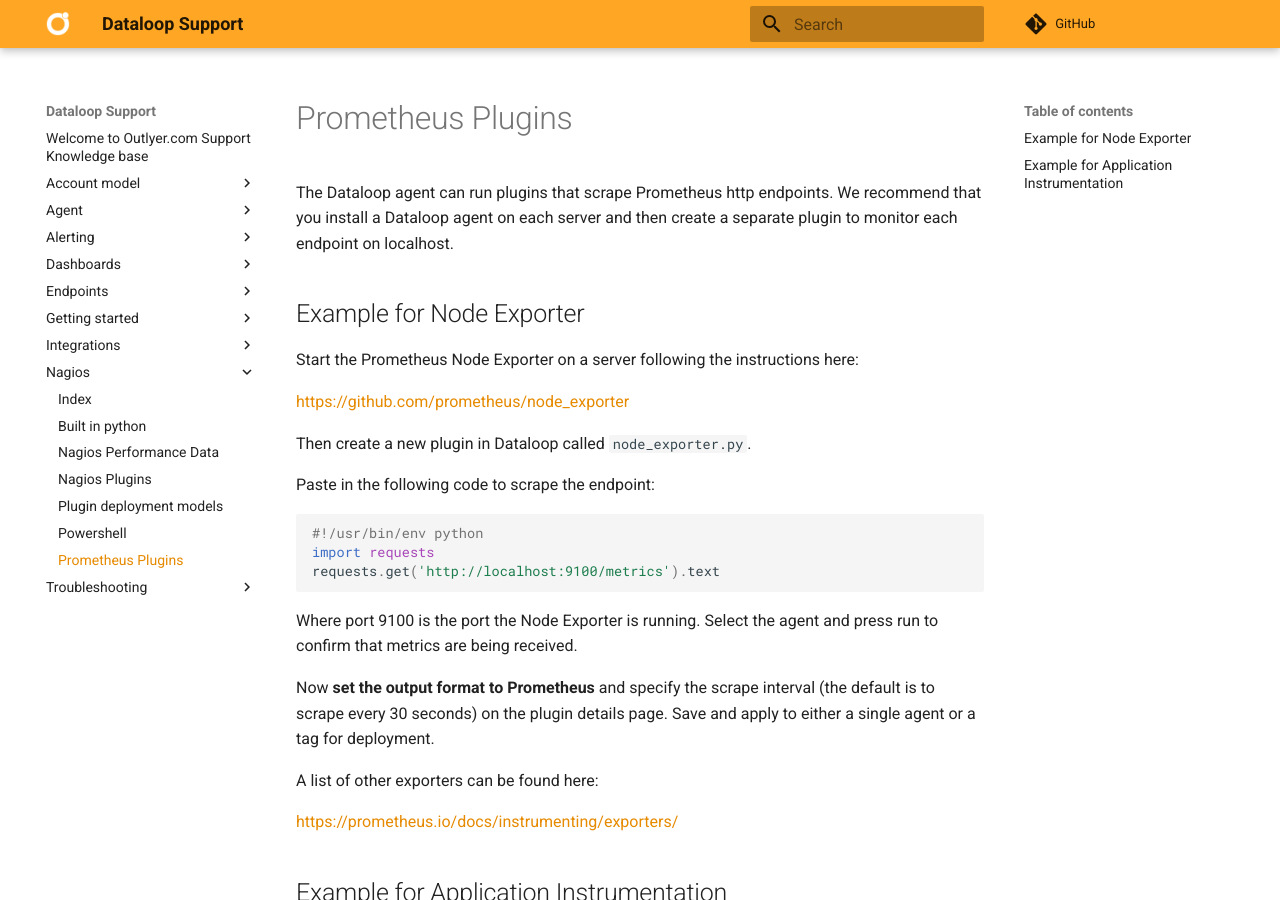
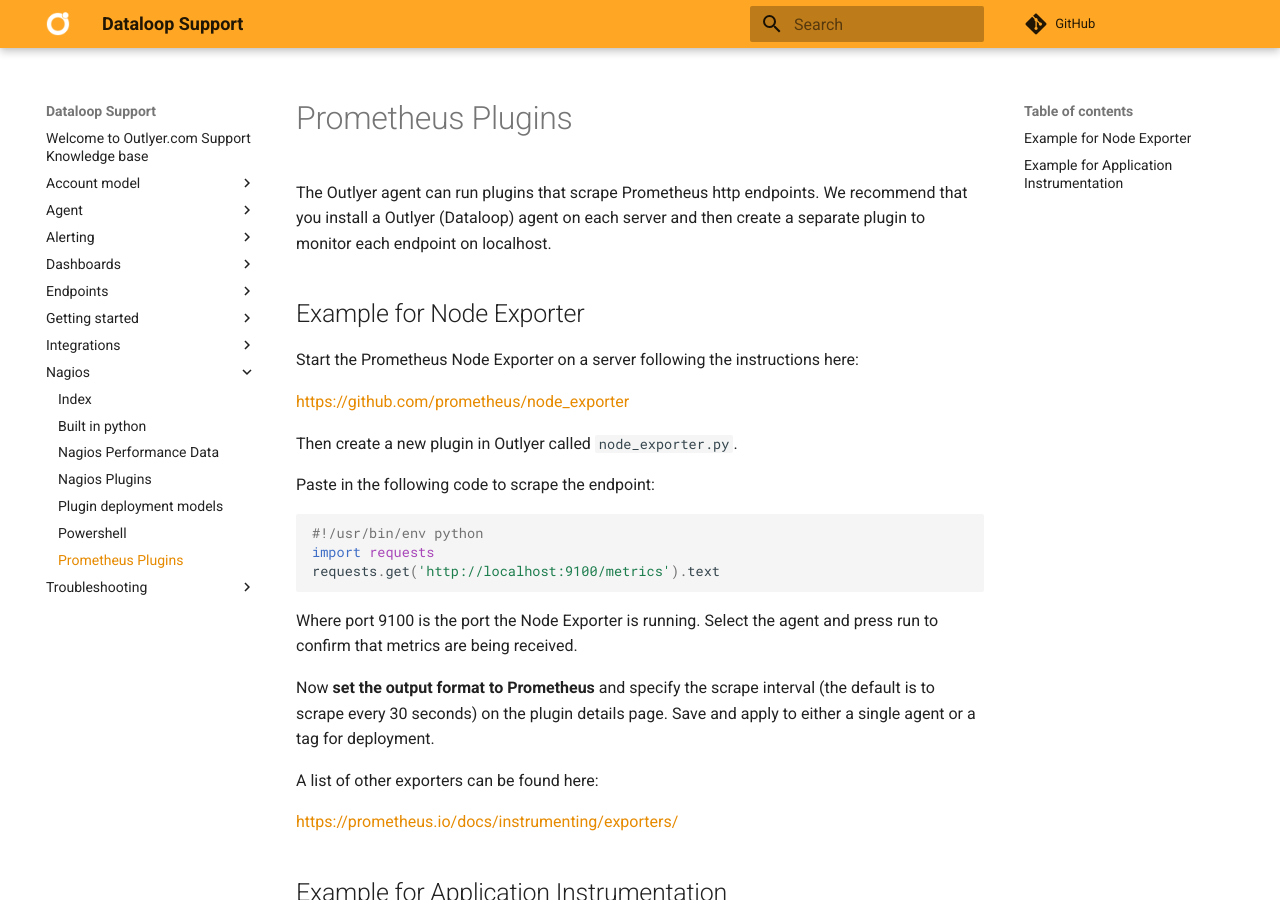
Before and after one commit to dataloop/dataloop-support, an MkDocs documentation site: the page built from docs/nagios/prometheus_plugins.md, in a window 1280 px wide and 900 px high. Built offline with MkDocs 1.6.1 and Material for MkDocs 9.7.7, drawn with Linux system fonts in a browser that asks for light colours; comment, search, counter and statistics services are not loaded.

Commit message:
replaced dataloop

```diff
--- a/docs/nagios/prometheus_plugins.md
+++ b/docs/nagios/prometheus_plugins.md
@@ -1,6 +1,6 @@
 # Prometheus Plugins
 
-The Dataloop agent can run plugins that scrape Prometheus http endpoints. We recommend that you install a Dataloop agent on each server and then create a separate plugin to monitor each endpoint on localhost.
+The Outlyer agent can run plugins that scrape Prometheus http endpoints. We recommend that you install a Outlyer (Dataloop) agent on each server and then create a separate plugin to monitor each endpoint on localhost.
 
 ## Example for Node Exporter
 
@@ -8,7 +8,7 @@
 
 <https://github.com/prometheus/node_exporter>
 
-Then create a new plugin in Dataloop called `node_exporter.py`.
+Then create a new plugin in Outlyer called `node_exporter.py`.
 
 Paste in the following code to scrape the endpoint:
 
```
